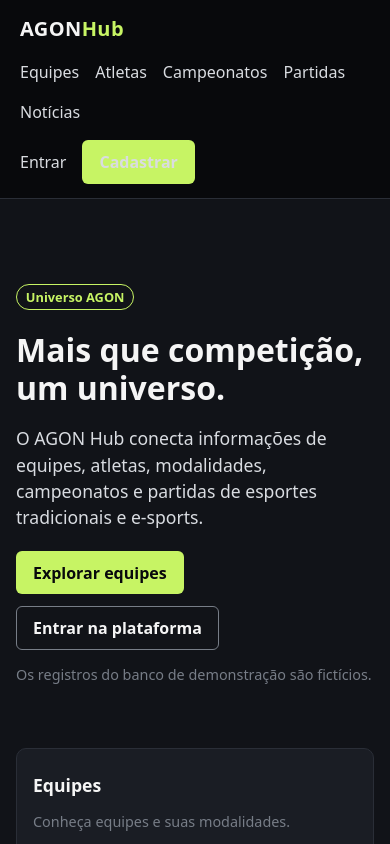
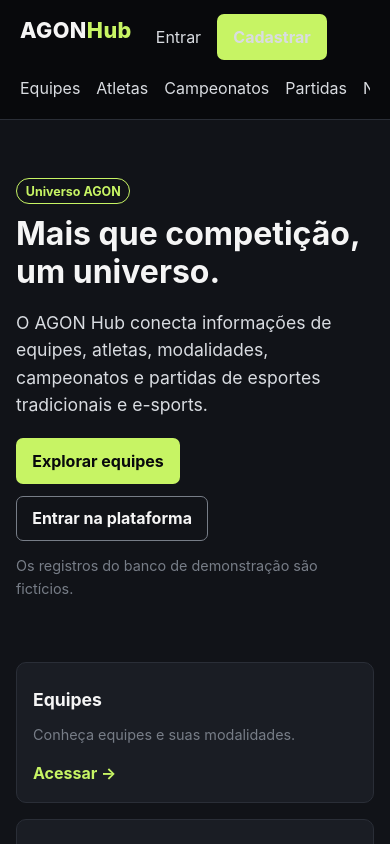
Before and after one commit to Souzaxs-Pjl/agon-hub, a React (Vite) app in the folder frontend/: page / in a window 390 px wide. Shown: the top 844 px of the page. Built offline with nearby package versions, Linux system fonts and the light colour scheme.

Commit message:
style: melhora responsividade e componentes de administracao

```diff
--- a/frontend/src/index.css
+++ b/frontend/src/index.css
@@ -1,6 +1,6 @@
 /* =====================================================================
-   index.css - estilos globais. Cores em "variáveis" (:root), assim a
-   paleta do AGON Hub fica num lugar só e é fácil de trocar.
+   AGON Hub — estilos globais e responsivos.
+   Paleta institucional centralizada em variáveis CSS.
    ===================================================================== */
 :root {
   --grafite: #111318;
@@ -12,112 +12,100 @@
   --vermelho: #ff6b6b;
   --cartao: #1a1d24;
   --borda: #2a2e37;
+  color-scheme: dark;
 }
 
 * { box-sizing: border-box; }
-
 body {
   margin: 0;
-  font-family: system-ui, -apple-system, 'Segoe UI', Roboto, sans-serif;
+  font-family: Inter, system-ui, -apple-system, 'Segoe UI', Roboto, sans-serif;
   background: var(--grafite);
   color: var(--branco-gelo);
-  line-height: 1.5;
+  line-height: 1.55;
+}
+h1, h2, h3 { line-height: 1.2; }
+a { color: var(--verde-lima); }
+button, input, select, textarea { font: inherit; }
+button:focus-visible, a:focus-visible, input:focus-visible, select:focus-visible, textarea:focus-visible {
+  outline: 2px solid var(--verde-lima);
+  outline-offset: 2px;
 }
 
-h1, h2 { line-height: 1.2; }
-a { color: var(--verde-lima); }
-
-/* ---------- Barra de navegação ---------- */
 .navbar {
   display: flex;
   flex-wrap: wrap;
   align-items: center;
-  gap: 1rem;
+  gap: 1rem 1.5rem;
   padding: 0.9rem 1.25rem;
   background: var(--preto);
   border-bottom: 1px solid var(--borda);
 }
 .marca {
-  font-weight: 800;
-  font-size: 1.25rem;
+  font-weight: 850;
+  font-size: 1.35rem;
   color: var(--branco-gelo);
   text-decoration: none;
   letter-spacing: 0.02em;
 }
 .marca span { color: var(--verde-lima); }
-.links, .sessao { display: flex; flex-wrap: wrap; align-items: center; gap: 1rem; }
+.links, .sessao {
+  display: flex;
+  flex-wrap: wrap;
+  align-items: center;
+  gap: 0.65rem 1rem;
+}
 .links a, .sessao a { color: var(--cinza-claro); text-decoration: none; }
 .links a.active, .sessao a.active { color: var(--verde-lima); }
 .sessao { margin-left: auto; }
-.usuario-logado { color: var(--cinza-claro); font-size: 0.95rem; }
+.usuario-logado { color: var(--cinza-claro); font-size: 0.9rem; }
 
-/* ---------- Conteúdo ---------- */
-.conteudo {
-  max-width: 1100px;
-  margin: 0 auto;
-  padding: 1.5rem 1rem 3rem;
-}
-
-.hero { padding: 3rem 0 2rem; }
-.hero h1 { font-size: clamp(2rem, 5vw, 3.2rem); margin: 0.5rem 0 1rem; }
-.lead { font-size: 1.1rem; color: var(--cinza-claro); max-width: 60ch; }
-
+.conteudo { max-width: 1200px; margin: 0 auto; padding: 1.5rem 1rem 3rem; }
+.hero { padding: clamp(2rem, 6vw, 4.5rem) 0 2rem; }
+.hero h1 { font-size: clamp(2rem, 5vw, 3.5rem); margin: 0.5rem 0 1rem; max-width: 18ch; }
+.lead { font-size: 1.1rem; color: var(--cinza-claro); max-width: 62ch; }
 .etiqueta {
   display: inline-block;
-  margin-right: 0.4rem;
+  margin: 0.15rem 0.35rem 0.15rem 0;
   padding: 0.15rem 0.55rem;
   border: 1px solid var(--verde-lima);
   border-radius: 999px;
   color: var(--verde-lima);
-  font-size: 0.8rem;
-  font-weight: 600;
+  font-size: 0.78rem;
+  font-weight: 650;
 }
-
 .nota, .pequeno { color: var(--cinza); font-size: 0.9rem; }
-
 .acoes { display: flex; flex-wrap: wrap; gap: 0.75rem; margin-top: 1.25rem; }
 
-/* ---------- Botões ---------- */
 button, .botao-primario, .botao-secundario, .botao-perigo {
-  display: inline-block;
-  padding: 0.55rem 1rem;
-  border-radius: 6px;
-  font: inherit;
-  font-weight: 600;
+  display: inline-flex;
+  align-items: center;
+  justify-content: center;
+  gap: 0.4rem;
+  padding: 0.58rem 0.95rem;
+  border-radius: 7px;
+  font-weight: 650;
   text-decoration: none;
   cursor: pointer;
   border: 1px solid transparent;
+  transition: border-color 0.15s ease, background 0.15s ease;
 }
-.botao-primario {
-  background: var(--verde-lima);
-  color: var(--preto);
-}
-.botao-secundario {
-  background: transparent;
-  color: var(--branco-gelo);
-  border-color: var(--cinza);
-}
-.botao-perigo {
-  background: transparent;
-  color: var(--vermelho);
-  border-color: var(--vermelho);
-}
+.botao-primario { background: var(--verde-lima); color: var(--preto); }
+.botao-secundario { background: transparent; color: var(--branco-gelo); border-color: var(--cinza); }
+.botao-perigo { background: transparent; color: var(--vermelho); border-color: var(--vermelho); }
 button:disabled { opacity: 0.6; cursor: wait; }
 
-/* ---------- Avisos ---------- */
 .aviso {
   padding: 0.9rem 1rem;
-  border-radius: 6px;
+  border-radius: 8px;
   background: var(--cartao);
   border: 1px solid var(--borda);
 }
 .aviso-erro { border-color: var(--vermelho); color: var(--vermelho); }
 .aviso-ok { border-color: var(--verde-lima); color: var(--verde-lima); }
 
-/* ---------- Grade de cartões ---------- */
 .grade {
   display: grid;
-  grid-template-columns: repeat(auto-fill, minmax(220px, 1fr));
+  grid-template-columns: repeat(auto-fill, minmax(min(100%, 220px), 1fr));
   gap: 1rem;
   margin-top: 1rem;
 }
@@ -129,6 +117,7 @@ button:disabled { opacity: 0.6; cursor: wait; }
   border-radius: 10px;
   color: var(--branco-gelo);
   text-decoration: none;
+  min-width: 0;
 }
 .cartao:hover { border-color: var(--verde-lima); }
 .cartao h2 { font-size: 1.1rem; margin: 0.6rem 0 0.3rem; }
@@ -137,65 +126,76 @@ button:disabled { opacity: 0.6; cursor: wait; }
   background: var(--cartao);
   border: 1px solid var(--borda);
   border-radius: 10px;
+  min-width: 0;
 }
-
-.logo {
-  width: 72px;
-  height: 72px;
-  object-fit: contain;
-  border-radius: 8px;
-  background: var(--preto);
+.logo, .foto-card {
+  width: 72px; height: 72px; object-fit: contain;
+  border-radius: 8px; background: var(--preto);
 }
 .logo-grande { width: 120px; height: 120px; }
 .logo-vazio {
-  display: flex;
-  align-items: center;
-  justify-content: center;
-  font-weight: 800;
-  color: var(--verde-lima);
+  display: flex; align-items: center; justify-content: center;
+  font-weight: 850; color: var(--verde-lima);
 }
+.foto-preview { width: 120px; height: 120px; object-fit: cover; border-radius: 9px; }
+.foto-card { object-fit: cover; }
+.imagem-noticia { width: 100%; max-height: 190px; object-fit: cover; border-radius: 8px; }
+.placar { font-size: 1.8rem; font-weight: 800; margin: 0.5rem 0; }
+.texto { max-width: 70ch; color: var(--cinza-claro); }
+.texto-link { color: var(--verde-lima); font-weight: 650; }
 
-/* ---------- Detalhe ---------- */
 .detalhe-topo { display: flex; flex-wrap: wrap; gap: 1.25rem; align-items: center; margin: 1rem 0; }
-.texto { max-width: 70ch; color: var(--cinza-claro); }
-
-/* ---------- Formulários ---------- */
 .formulario { display: grid; gap: 0.9rem; }
-.formulario-pagina { max-width: 420px; }
-.formulario label { display: grid; gap: 0.3rem; font-size: 0.92rem; color: var(--cinza-claro); }
+.formulario-pagina { max-width: 440px; }
+.formulario label, .linha-vinculo label {
+  display: grid; gap: 0.35rem; font-size: 0.92rem; color: var(--cinza-claro);
+}
 input, select, textarea {
-  font: inherit;
-  padding: 0.55rem 0.7rem;
-  border-radius: 6px;
-  border: 1px solid var(--cinza);
-  background: var(--preto);
-  color: var(--branco-gelo);
-  width: 100%;
+  padding: 0.6rem 0.7rem; border-radius: 7px;
+  border: 1px solid var(--cinza); background: var(--preto);
+  color: var(--branco-gelo); width: 100%; min-width: 0;
 }
-input:focus, select:focus, textarea:focus { outline: 2px solid var(--verde-lima); }
+input[type="checkbox"] { width: 1.15rem; height: 1.15rem; accent-color: var(--verde-lima); }
+textarea { resize: vertical; }
+.formulario input[type="file"] { border-style: dashed; }
 
 .admin-colunas {
-  display: grid;
-  grid-template-columns: minmax(260px, 380px) 1fr;
-  gap: 1.25rem;
-  margin-top: 1rem;
-  align-items: start;
+  display: grid; grid-template-columns: minmax(260px, 390px) minmax(0, 1fr);
+  gap: 1.25rem; margin-top: 1rem; align-items: start;
 }
-.celula-acoes { white-space: nowrap; }
-.celula-acoes button { padding: 0.3rem 0.6rem; margin-right: 0.3rem; }
-
-/* ---------- Tabelas ---------- */
+.pagina-topo { display: flex; justify-content: space-between; align-items: center; gap: 1rem; flex-wrap: wrap; }
+.admin-menu {
+  display: flex; flex-wrap: wrap; gap: 0.5rem;
+  margin: 1rem 0; padding: 0.75rem;
+  background: var(--preto); border: 1px solid var(--borda); border-radius: 9px;
+}
+.admin-menu a {
+  padding: 0.4rem 0.65rem; border-radius: 6px;
+  color: var(--cinza-claro); text-decoration: none;
+}
+.admin-menu a.selecionado, .admin-menu a:hover { color: var(--preto); background: var(--verde-lima); }
+.tabela-wrap { overflow-x: auto; }
 .tabela { width: 100%; border-collapse: collapse; margin-top: 0.75rem; }
 .tabela th, .tabela td {
-  text-align: left;
-  padding: 0.55rem 0.5rem;
-  border-bottom: 1px solid var(--borda);
-  vertical-align: middle;
+  text-align: left; padding: 0.6rem 0.5rem;
+  border-bottom: 1px solid var(--borda); vertical-align: middle;
 }
-.tabela th { color: var(--cinza); font-weight: 600; font-size: 0.85rem; }
+.tabela th { color: var(--cinza); font-weight: 650; font-size: 0.85rem; }
+.celula-acoes { white-space: nowrap; }
+.celula-acoes button { padding: 0.32rem 0.55rem; margin: 0.1rem; font-size: 0.85rem; }
+.relacoes { margin-top: 1.25rem; }
+.linha-vinculo { display: grid; grid-template-columns: minmax(180px, 1fr) minmax(140px, 0.6fr) auto; gap: 0.75rem; align-items: end; }
+.lista-vinculos { list-style: none; margin: 1rem 0 0; padding: 0; }
+.lista-vinculos li { display: flex; justify-content: space-between; align-items: center; gap: 0.75rem; padding: 0.6rem 0; border-bottom: 1px solid var(--borda); }
 
-/* ---------- Celular ---------- */
+@media (max-width: 900px) {
+  .navbar { align-items: flex-start; }
+  .links { order: 3; width: 100%; overflow-x: auto; flex-wrap: nowrap; padding-bottom: 0.25rem; }
+  .links a { white-space: nowrap; }
+  .sessao { margin-left: auto; }
+}
 @media (max-width: 760px) {
   .admin-colunas { grid-template-columns: 1fr; }
+  .linha-vinculo { grid-template-columns: 1fr; }
   .sessao { margin-left: 0; }
 }
```
